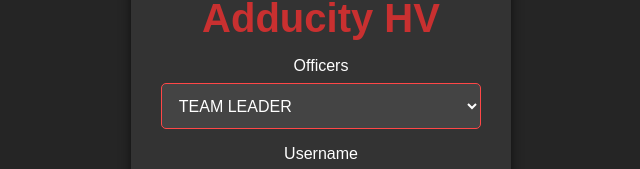
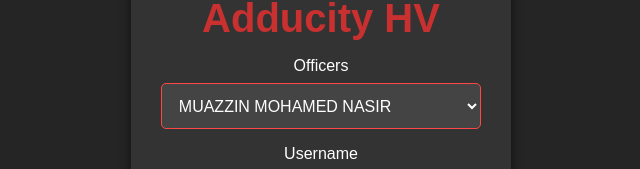
Before and after one commit to AdducityRRHV/RRHV, a plain HTML site: page index.html in a window 1280 px wide. Shown: the part 187-356 px from the top of the page, without its empty margins (319-959 px from the left). Drawn offline with Linux system fonts and the light colour scheme.

Commit message:
Update index.html
RENAME

```diff
--- a/index.html
+++ b/index.html
@@ -193,7 +193,7 @@
             <div class="form-group">
                 <label for="person">Officers</label>
                 <select id="person" required>
-                    <option value="3782">TEAM LEADER</option>
+                    <option value="3782">MUAZZIN MOHAMED NASIR</option>
                     <option value="5637">AHMED VASEEM</option>
                     <option value="5932">ABDHULLA SHAHIL ALI</option>
                     <option value="5928">ZAIYAAN RASHEED</option>
```
